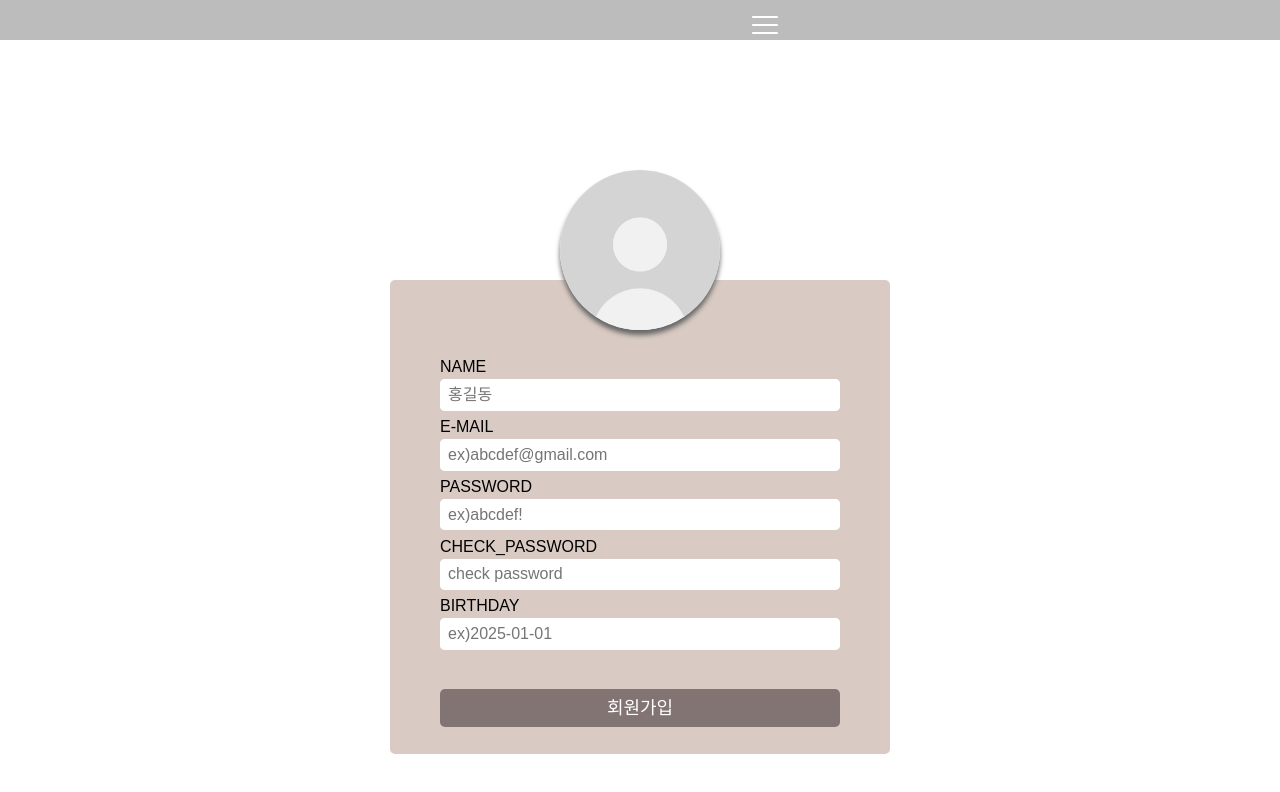
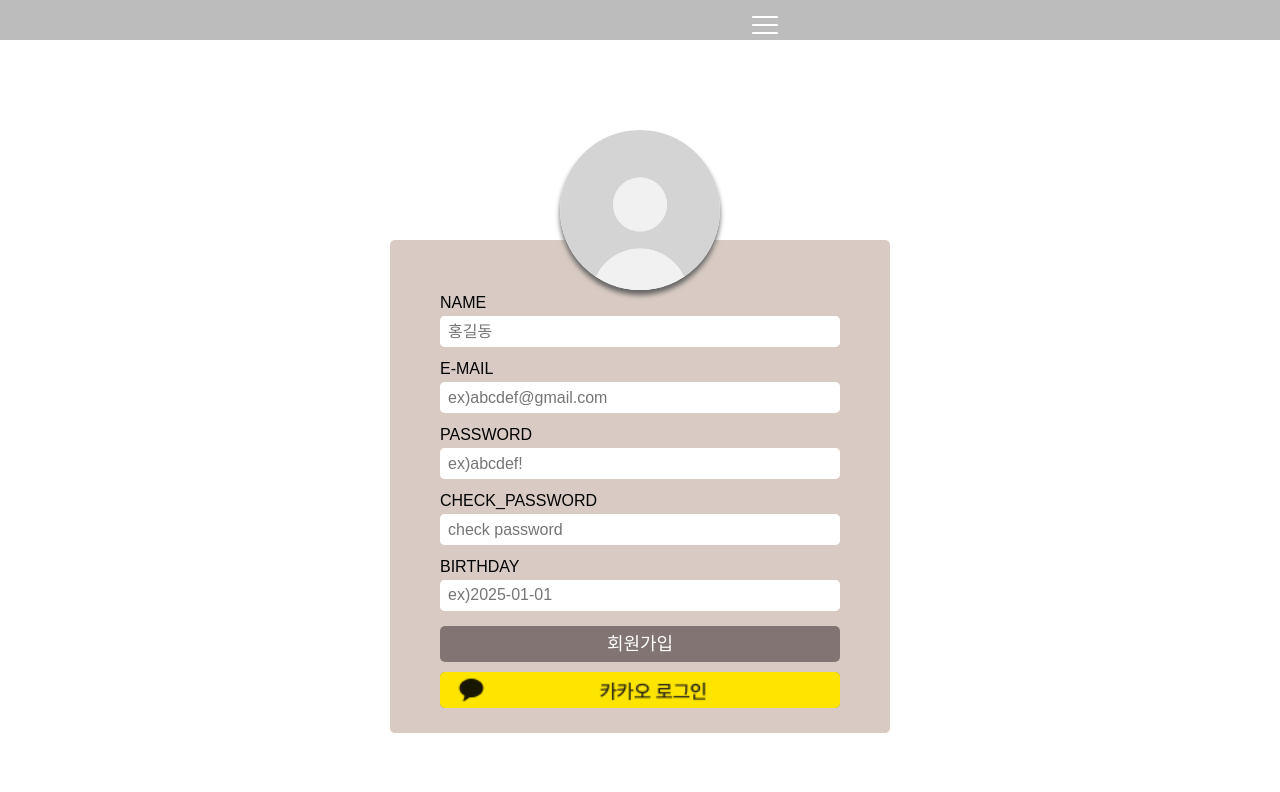
Before and after one commit to birthdayLetter/Front, a React (Create React App) app: page /signup in a window 1280 px wide. Shown: the top 792 px of the page. Built offline with nearby package versions, Linux system fonts and the light colour scheme.

Commit message:
카카오 회원가입 버튼 추가

```diff
--- a/src/component/sign/js/SignUp.js
+++ b/src/component/sign/js/SignUp.js
@@ -1,7 +1,8 @@
 import '../scss/SignUp.scss'
 import React, { useState, useRef, useEffect } from 'react';
+import {SiKakaotalk} from "react-icons/si";
 import { useNavigate } from 'react-router-dom';
-import {SIGN_URL} from "../../../config/host-config.js";
+import {SIGN_KAKAO_URL, SIGN_URL} from "../../../config/host-config.js";
 import Header from "../../header/js/Header.js";
 
 
@@ -9,6 +10,7 @@ const SignUp = () => {
     // const API_BASE_URL = SIGN_URL;
     const SIGN_UP_URL = SIGN_URL + "/sign-up";
     const CHECK_EMAIL_URL = SIGN_URL + "/check/email";
+    const KAKAO_URL = SIGN_KAKAO_URL + "/sign-up"
     const redirection = useNavigate();
 
 
@@ -228,6 +230,7 @@ const SignUp = () => {
     }
 
 
+
     // 계정 생성 버튼을 누르면 동작할 내용
     const joinClickHandler = async (e) => {
         e.preventDefault();
@@ -291,7 +294,29 @@ const SignUp = () => {
             console.error('회원가입 요청 중 오류 발생:', error);
             alert('회원가입 중 문제가 발생했습니다.');
         }
+
     };
+
+
+    const kakaoClickHandler = async () => {
+
+        const res = await fetch(KAKAO_URL, {
+            method: 'GET',
+        })
+
+        const json = await res.json();
+        console.log(json);
+        if (res.ok) {
+            const json = await res.json();
+            console.log(json);
+            redirection('/sign-in'); // 성공 시 리다이렉트
+            alert('카카오 로그인 성공!');
+        } else {
+            console.error('응답 상태 코드:', res.status);
+            alert('서버와의 통신이 원활하지 않습니다. 상태 코드: ' + res.status);
+        }
+    };
+
     return(
         <>
             <Header/>
@@ -312,6 +337,7 @@ const SignUp = () => {
                                onChange={imgUploadHandler}
                                ref={imgRef}/>
                         <div className="info-container">
+                            <div className="signup-info-boxes">
                                 <div className="name-box signup-info-box">
                                     <div className="signup-info-title">
                                         <p>NAME</p>
@@ -384,8 +410,13 @@ const SignUp = () => {
                                                placeholder="ex)2025-01-01"/>
                                     </div>
                                 </div>
+                            </div>
                             <div className="signup-btn" onClick={joinClickHandler}>
                                 <p className="signup-btn-style">회원가입</p>
+                            </div>
+                            <div className="signup-btn" >
+                                <img className="kakao-img" src="./assets/kakao_login_medium_wide.png"
+                                     alt="kakaologin" onClick={kakaoClickHandler}/>
                             </div>
                         </div>
                     </div>
--- a/src/component/sign/scss/SignUp.scss
+++ b/src/component/sign/scss/SignUp.scss
@@ -9,7 +9,7 @@
 
   .signup-box {
     width: 500px;
-    height: 85%;
+    height: 90%;
     display: flex;
     flex-direction: column;
     align-items: center;
@@ -39,14 +39,25 @@
 
     .info-container {
       width: 80%;
-      height: 55%;
-      padding: 15% 10% 5% 10%;
+      height: 58%;
+      padding: 10% 10% 5% 10%;
       background: #D9CBC3;
       border-radius: 5px;
+      display: flex;
+      flex-direction: column;
+      justify-content: space-between;
+      align-items: center;
+      .signup-info-boxes{
+        width: 100%;
+        height: 78%;
+        display: flex;
+        flex-direction: column;
+        justify-content: space-between;
+        align-items: center;
 
         .signup-info-box {
           width: 100%;
-        height: 16%;
+          height: 19%;
           display: flex;
           flex-direction: column;
           justify-content: space-evenly;
@@ -69,7 +80,7 @@
 
           .info-input {
             width: 100%;
-          height: 53%;
+            height: 50%;
             background: #fff;
             border-radius: 5px;
 
@@ -94,20 +105,27 @@
             }
           }
         }
+      }
       .signup-btn {
         width: 100%;
-        height: 10%;
+        height: 8.5%;
         display: flex;
         justify-content: center;
         align-items: center;
-        margin-top: 35px;
+        //margin-top: 35px;
         border-radius: 5px;
         background: #817473;
         .signup-btn-style {
           color: #fff;
           font-size: 18px;
         }
+        .kakao-img{
+          width: 100%;
+          height: 100%;
+          border-radius: 5px;
+          object-fit: cover;
         }
       }
     }
   }
+}
--- a/src/component/subPage/myPage/js/MyPage.js
+++ b/src/component/subPage/myPage/js/MyPage.js
@@ -12,15 +12,11 @@ const MyPage = () => {
                         <div className="myex-box">
                             <div className="myinfo-box myintro-info">
                                 <p>자기소개</p>
-                                <p>ㄴㄴㄴㄴㄴㄴ</p>
+                                <div className="myintro">하이하이</div>
                             </div>
                             <div className="myinfo-box myname-info">
                                 <p>이름</p>
-                                <div className="myname">s</div>
-                            </div>
-                            <div className="myinfo-box myid-info">
-                                <p>유저ID</p>
-                                <div className="myid">JSOEX42X</div>
+                                <div className="myname">하이하이</div>
                             </div>
                             <div className="myinfo-box mybirth-info">
                                 <p>생년월일</p>
--- a/src/component/subPage/myPage/scss/MyPage.scss
+++ b/src/component/subPage/myPage/scss/MyPage.scss
@@ -38,13 +38,13 @@
         justify-content: space-between;
 
         .myinfo-box {
-          width: 100%;
+          width: 96%;
           height: 20%;
+          margin: 0 2%;
           display: flex;
           justify-content: space-between;
           align-items: center;
           border-bottom: 1px solid #BEC1CA;
-
 
         }
       }
```
Also changed, not shown: src/component/subPage/myPage/js/CheckPw.js (added, +18 -0 lines), public/assets/kakao_login_medium_wide.png (added), src/component/subPage/myPage/scss/CheckPw.scss (added). Lines whose indentation alone changed are shown as unchanged.
